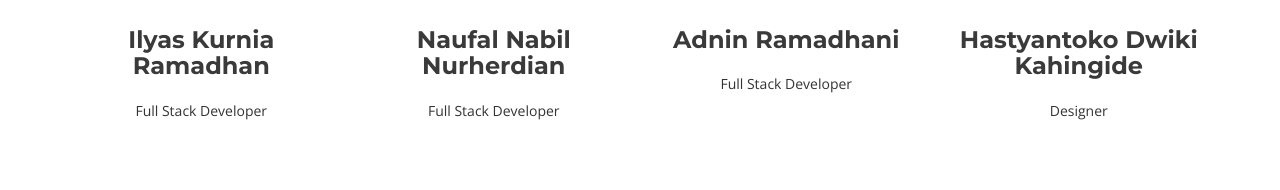
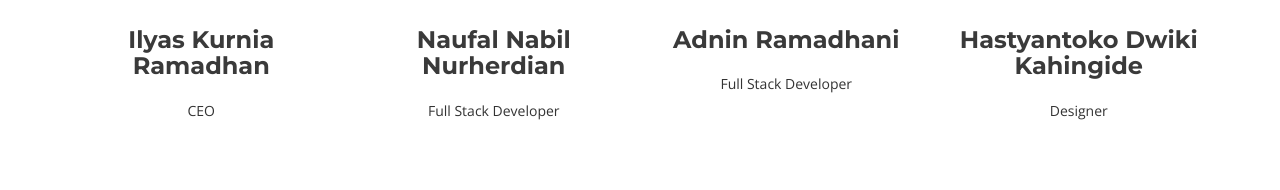
Before and after one commit to Moodboard123/Moodboard123.github.io, a plain HTML site: page index.html in a window 1280 px wide. Shown: the part 4132-4322 px from the top of the page. Drawn offline with nearby package versions, Linux system fonts and the light colour scheme.

Commit message:
web baru

```diff
--- a/index.html
+++ b/index.html
@@ -343,7 +343,7 @@
           <div class="box-team wow bounceInUp" data-wow-delay="0.1s">
             <img src="img/team/ilyas.JPG" alt="" class="img-circle img-responsive" />
             <h4>Ilyas Kurnia Ramadhan</h4>
-            <p>Full Stack Developer</p>
+            <p>CEO</p>
           </div>
         </div>
         <div class="col-xs-12 col-sm-3 col-md-3 col-lg-3" data-wow-delay="0.3s">
```
